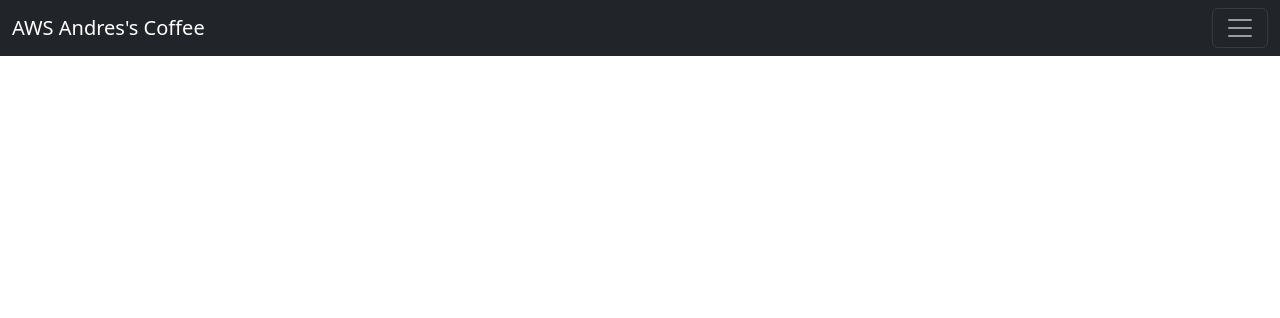
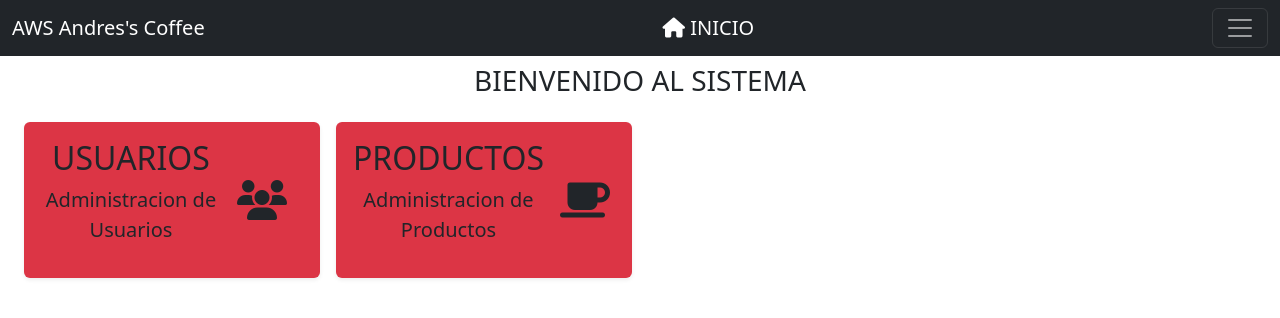
Before and after one commit to ralvarezl/aws, a PHP site: page /vista/inicio/inicio.php in a window 1280 px wide. Shown: the top 318 px of the page. Run offline with PHP 8.4, Linux system fonts and the light colour scheme; the visitor is signed in with stand-in values (Sample User, id 1); some libraries are stand-ins or nearby versions.

Commit message:
Agregar codigo de inicio por luis

```diff
--- a/vista/inicio/inicio.php
+++ b/vista/inicio/inicio.php
@@ -22,6 +22,9 @@ session_start();
         <div class="container-fluid">
             <a class="navbar-brand" href="#" >
                 AWS Andres's Coffee
+            </a>
+            <a class="navbar-brand text-right" href="#" >
+                <i class="fa-solid fa-house"></i> INICIO
             </a>
             <button class="navbar-toggler" type="button" data-bs-toggle="offcanvas" data-bs-target="#offcanvasDarkNavbar" aria-controls="offcanvasDarkNavbar">
             <span class="navbar-toggler-icon"></span>
@@ -70,11 +73,31 @@ session_start();
         <!--FIN DEL NAVBAR-->
 
     <!--INICIO DEL FORM REGISTRO USUARIOS-->
-    <div class="container-fluid row">
+    <div class="container-fluid px-4">
+        <div class="row g-3 my-5">
+        <h3 class="text-center text-secundary">BIENVENIDO AL SISTEMA</h3>
+            <div class="col-md-3">
+                <div class="btn p-3 bg-danger shadow-sm d-flex justify-content-around align-items-center rounded">
+                    <div>
+                    <h3 class="fs-2">USUARIOS</h3>
+                    <p class="fs-5">Administracion de Usuarios</p>
+                    </div>
+                    <i class="fa-solid fa-users fs-1 rounded-full p-3"></i>
+                </div>
+            </div>
 
+            <div class="col-md-3">
+                <div class="btn p-3 bg-danger shadow-sm d-flex justify-content-around align-items-center rounded">
+                    <div>
+                    <h3 class="fs-2">PRODUCTOS</h3>
+                    <p class="fs-5">Administracion de Productos</p>
+                    </div>
+                    <i class="fa-solid fa-mug-saucer fs-1 rounded-full p-3"></i>
+                </div>
+            </div>
 
+        </div>
     </div>
-
 
 
     <script src="https://code.jquery.com/jquery-3.5.1.slim.min.js"></script>
```
